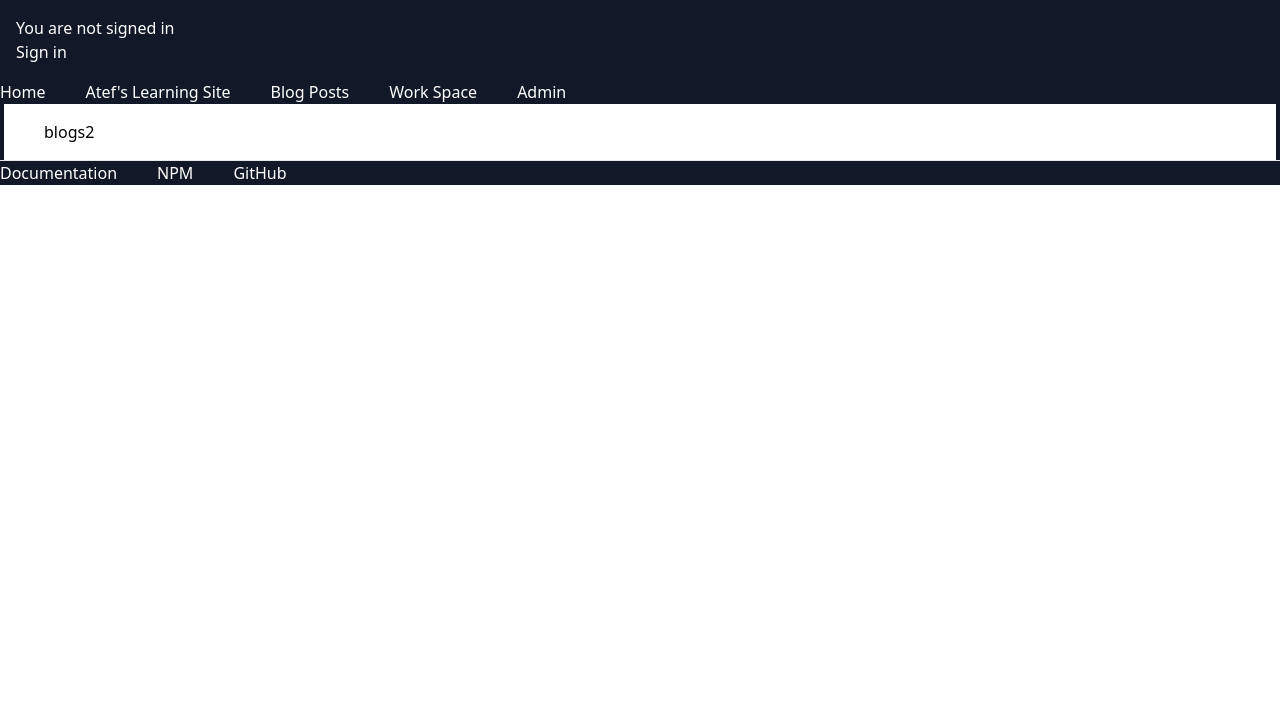
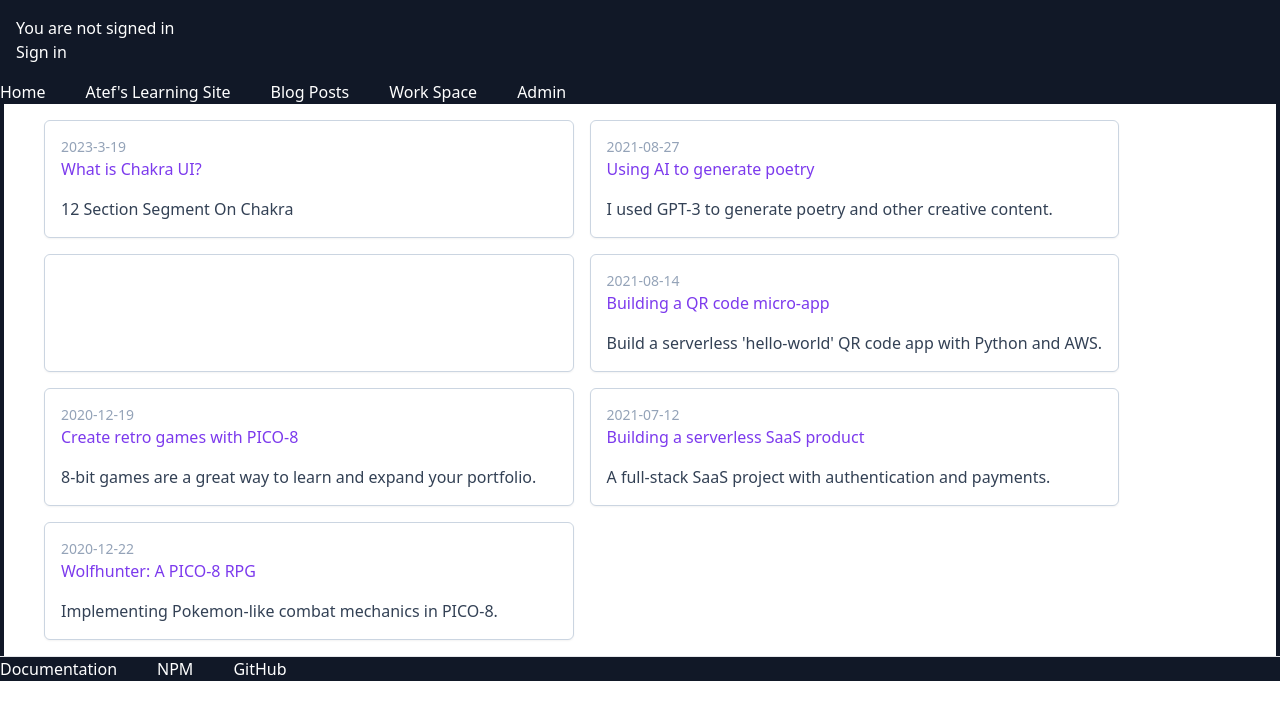
Before and after one commit to dattaray-basab/atef, a Next.js app: page /blogs2 in a window 1280 px wide. Shown: the top 720 px of the page. Built offline with nearby package versions, Linux system fonts and the light colour scheme; no server answers.

Commit message:
0.12.8: WIP - added blog logic

```diff
--- /dev/null
+++ b/app/blogs2/blogpost/[slug]/page.tsx
@@ -0,0 +1,39 @@
+import fs from "fs";
+import Markdown from "markdown-to-jsx";
+import matter from "gray-matter";
+import getPostMetadata from "components/mdx/getPostMetadata";
+
+
+const getPostContent = (slug: string) => {
+  const folder = "posts/";
+  const file = `${folder}${slug}.md`;
+  const content = fs.readFileSync(file, "utf8");
+  const matterResult = matter(content);
+  return matterResult;
+};
+
+export const generateStaticParams = async () => {
+  const posts = getPostMetadata();
+  return posts.map((post) => ({
+    slug: post.slug,
+  }));
+};
+
+const PostPage = (props: any) => {
+  const slug = props.params.slug;
+  const post = getPostContent(slug);
+  return (
+    <div>
+      <div className="my-12 text-center">
+        <h1 className="text-2xl text-slate-600 ">{post.data.title}</h1>
+        <p className="text-slate-400 mt-2">{post.data.date}</p>
+      </div>
+
+      <article className="prose">
+        <Markdown>{post.content}</Markdown>
+      </article>
+    </div>
+  );
+};
+
+export default PostPage;
--- a/app/blogs2/page.tsx
+++ b/app/blogs2/page.tsx
@@ -1,12 +1,15 @@
+import getPostMetadata from "components/mdx/getPostMetadata";
+import PostPreview from "components/mdx/PostPreview";
 
 
 const BlogsPage = () => {
-
+  const postMetadata = getPostMetadata();
+  const postPreviews = postMetadata.map((post) => (
+    <PostPreview key={post.slug} {...post} />
+  ));
 
   return (
-    <div>
-      <h1>blogs2</h1>
-    </div>
+    <div className="grid grid-cols-1 md:grid-cols-2 gap-4">{postPreviews}</div>
   );
 };
 
--- a/app/header.tsx
+++ b/app/header.tsx
@@ -34,7 +34,7 @@ export default function Header() {
               <Link href='/learn'>Atef's Learning Site</Link>
             </li>
             <li>
-              <Link href='/blogs'>Blog Posts</Link>
+              <Link href='/blogs2'>Blog Posts</Link>
             </li>
             <li>
               <Link href='/ws'>Work Space</Link>
```
